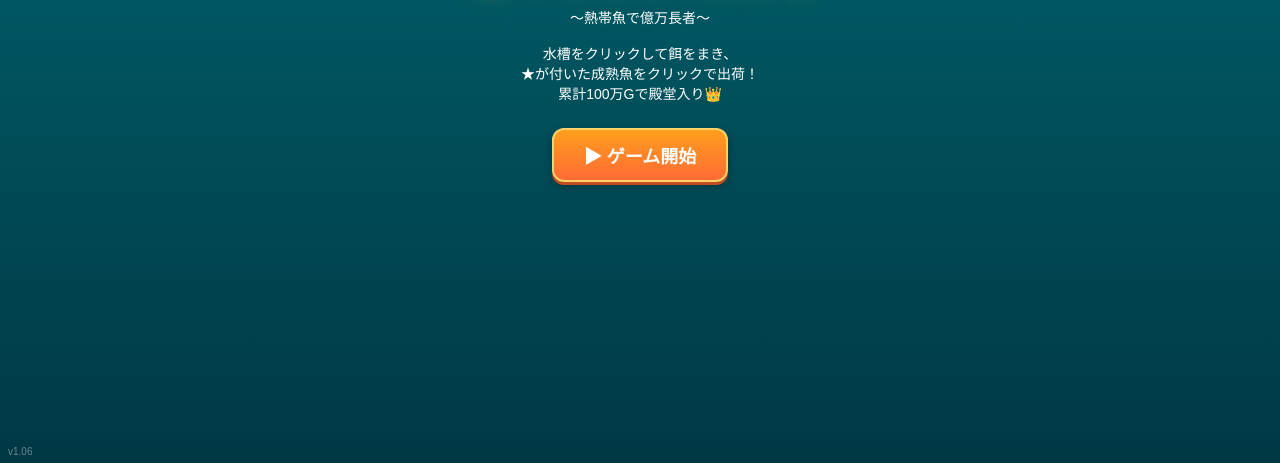
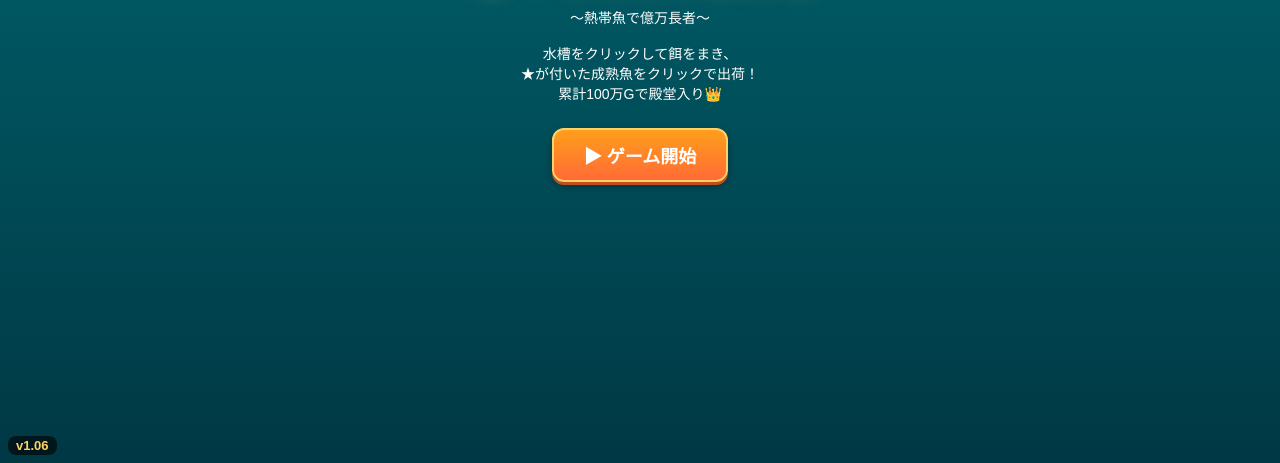
Before and after one commit to takahiro-mikami/tropical-game, a plain HTML site: page index.html in a window 1280 px wide. Shown: the part 337-800 px from the top of the page. Drawn offline with Linux system fonts and the light colour scheme.

Commit message:
Update index.html

```diff
--- a/index.html
+++ b/index.html
@@ -308,7 +308,7 @@
   </div>
 
   <!-- バージョン表示 -->
-  <div id="versionBadge" style="position:fixed;bottom:6px;left:8px;font-size:10px;color:rgba(255,255,255,0.4);z-index:999;pointer-events:none;">v1.06</div>
+  <div id="versionBadge" style="position:fixed;bottom:8px;left:8px;font-size:13px;font-weight:bold;color:#ffd166;background:rgba(0,0,0,0.6);padding:2px 8px;border-radius:8px;z-index:9999;pointer-events:none;">v1.06</div>
 
   <!-- サウンドボタン -->
   <button id="soundToggle" onclick="toggleSound()" style="position:absolute;top:max(calc(env(safe-area-inset-top,0px) + 10px), 10px);right:10px;z-index:20;background:rgba(0,40,60,0.85);border:1.5px solid #ffd166;border-radius:50%;width:36px;height:36px;font-size:18px;cursor:pointer;pointer-events:auto;color:#fff;padding:0;">🔊</button>
```
